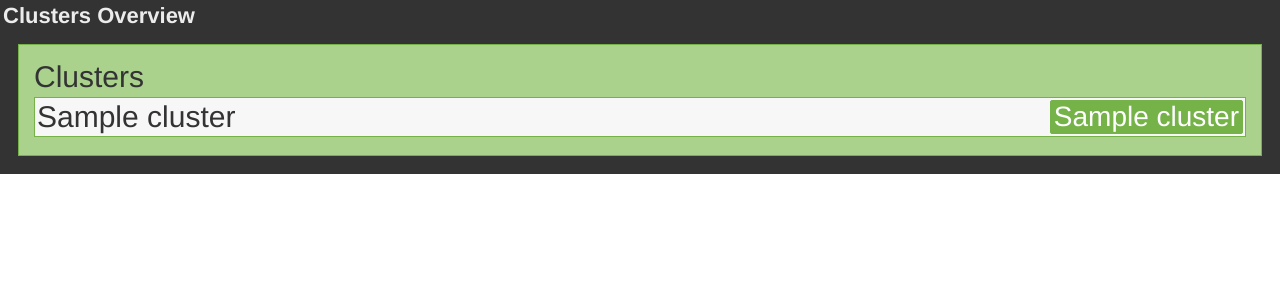
After one commit to BusinessOptics/gryphon, a Flask app: template ecs_view/templates/index.html in a window 1280 px wide. The commit adds this page. Shown: the top 300 px of the page. Run offline with Flask 2, Linux system fonts and the light colour scheme; the template is opened without the code that fills it: most values are stand-ins (such as "Sample title", 1, 10 or a date in 2020).

Commit message:
Added index page and changed html to use templates

```diff
--- a/ecs_view/aws_classes.py
+++ b/ecs_view/aws_classes.py
@@ -7,16 +7,14 @@ class Cluster:
 
 
 class Task:
-    def __init__(self, arn,  name, definition, containers, instances):
+    def __init__(self, arn, definition, containers, instances):
         self.arn = arn
-        self.name = name
         self.definition = definition
         self.containers = containers
         self.instances = instances
 
 
 class Instance:
-
     def __init__(self, inst_id, name, auto_scaling_group, life_cycle_state, cluster, tasks):
         self.id = inst_id
         self.name = name
--- a/ecs_view/server.py
+++ b/ecs_view/server.py
@@ -22,16 +22,12 @@ ecs = boto3.client('ecs')
 ec2 = boto3.resource('ec2')
 insts = ec2.instances.filter(
     Filters=[{'Name': 'instance-state-name', 'Values': ['running']}])
-for inst in insts:
-    print inst.tags
-
-
 
 def jp(j):
     print(json.dumps(j, indent=2, default=lambda x: str(x) if isinstance(x, datetime) else json.dumps(x)))
 
 
-@functools.lru_cache(maxsize=None)
+# @functools.lru_cache(maxsize=None)
 def get_task_definition(arn):
     return ecs.describe_task_definition(
         taskDefinition=arn
@@ -105,6 +101,12 @@ def overview(cluster_name):
     return render_template('overview.html', instances=instances, families=families, cluster_name=cluster_name)
 
 
+@app.route('/')
+def index():
+    create_clusters()
+    clust = {cluster: clusters[cluster].name for cluster in clusters}
+    return render_template('index.html', clusters=clust)
+
 @app.route('/static/<path:path>')
 def send_staticfles(path):
     return send_from_directory('static', path)
--- /dev/null
+++ b/ecs_view/static/css/styles.css
@@ -0,0 +1,101 @@
+body {
+    font-family: helvetica;
+    color: #333;
+    padding: 0px;
+    margin: 0px;
+}
+
+
+.header {
+    background-color: hsl(0, 0%, 20%);
+    color: #ececec;
+    padding: 3px;
+}
+
+.header h1 {
+    margin: 0px;
+    font-size: 22px;
+}
+
+.overview {
+    display: flex;
+    justify-content: space-between;
+}
+
+.instances-container {
+    padding: 1em;
+    padding-right: 0px;
+}
+
+.families {
+    padding: 1em;
+    min-width:250px;
+    border-left: 1px solid #bbb;
+}
+
+.instances {
+    display: flex;
+    flex-wrap: wrap;
+    justify-content: space-between;
+}
+
+.instance {
+    min-width: 350px;
+    float: left;
+    margin-right: 1em;
+    margin-bottom: 1em;
+    padding: 0.5em;
+    background-color: #f7f7f7;
+    border: 1px solid #bbb;
+}
+
+.task {
+    margin: 0.5em;
+    padding: 0.5em;
+    background-color: rgb(170, 210, 141);
+    border: 1px solid #75b348;
+}
+
+.container {
+
+}
+
+.family {
+    margin-bottom: 1em;
+    padding: 0.5em;
+    background-color: #f7f7f7;
+    border: 1px solid #bbb;
+}
+
+.action {
+    float: right;
+    display: block;
+    padding: 0px 3px;
+    margin-left: 3px;
+    text-decoration: none;
+    background: #75b348;
+    /* font-variant: small-caps; */
+    color: white;
+    border-radius: 2px;
+    font-size: 12px;
+    cursor: pointer;
+    border: 1px solid #75b348;
+}
+
+.action:hover {
+    background-color: rgb(170, 210, 141);
+    border: 1px solid #75b348;
+}
+
+ul.container-list {
+    list-style-type: none;
+    padding: 0px;
+    margin: 0px;
+}
+
+ul.container-list li {
+    padding: 2px;
+    background: #f7f7f7;
+    margin: 3px 0px;
+    border: 1px solid #75b348;
+}
--- /dev/null
+++ b/ecs_view/templates/index.html
@@ -0,0 +1,20 @@
+{% extends "template.html" %}
+{% block title %}Cluster Overview{% endblock %}
+{% block scripts %}
+{% endblock %}
+{% block body %}
+<div class='header'>
+    <h1>Clusters Overview</h1>
+    <div class='task' style='color: #333333; font-size: 30px;'>
+        Clusters
+        <ul class='container-list'>
+            {% for cluster in clusters %}
+            <li>
+                {{cluster}}
+                <a class="action" style="font-size: 28px;" target='_blank' href='cluster/{{clusters[cluster]}}'>{{clusters[cluster]}}</a>
+            </li>
+            {% endfor %}
+        </ul>
+    </div>
+</div>
+{% endblock %}
--- /dev/null
+++ b/ecs_view/templates/template.html
@@ -0,0 +1,14 @@
+<!DOCTYPE html>
+<html lang="en">
+<head>
+    <meta charset="UTF-8">
+    <title>{% block title %}{% endblock %}</title>
+    <link rel="stylesheet" type="text/css" href="/static/css/styles.css">
+    {% block scripts %}
+    {% endblock %}
+</head>
+<body>
+{% block body %}
+{% endblock %}
+</body>
+</html>
```
Also changed, not shown: ecs_view/templates/overview.html (+7 -113 lines).
